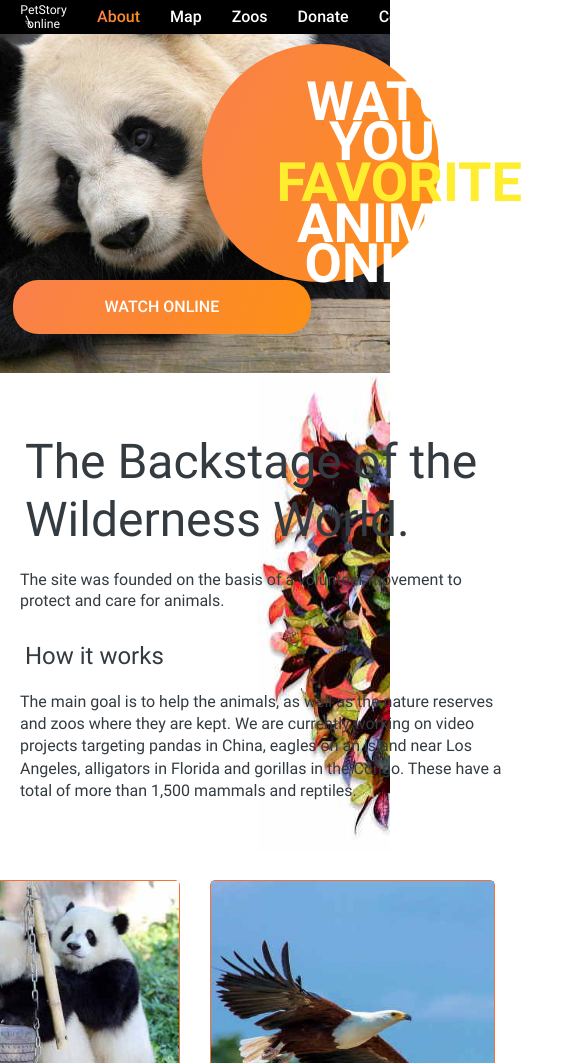
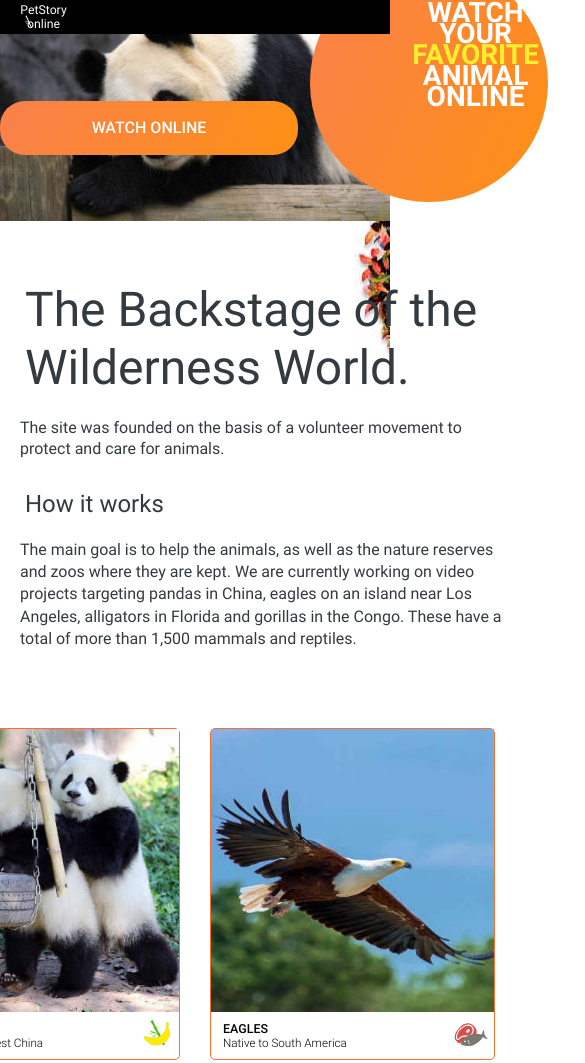
Before and after one commit to Olmeor/online-zoo, a website built with webpack: page online-zoo/src/pages/main/index.html in a window 390 px wide. Shown: the top 1063 px of the page, 585 px wide, since content can reach past the window. Built offline with nearby package versions, Linux system fonts and the light colour scheme.

Commit message:
fix: fix layout before 320 adaptive

```diff
--- a/online-zoo/src/pages/donate/donate_header.css
+++ b/online-zoo/src/pages/donate/donate_header.css
@@ -83,6 +83,20 @@ header {
   background-clip: text;
 }
 
+.header__burger_open {
+  display: none;
+  background: url('../../assets/icons/burger_menu_open.svg') no-repeat center;
+  width: 18px;
+  height: 10px;
+  cursor: pointer;
+  padding: 10px;
+}
+
+.header__burger_open:hover {
+  background: url('../../assets/icons/burger_menu_open_hover.svg') no-repeat center;
+  transition: all 0.4s ease;
+}
+
 @media screen and (max-width: 1280px) {
 
   header {
@@ -142,3 +156,15 @@ header {
     margin-left: 0;
   }
 }
+
+@media screen and (max-width: 640px) {
+
+  .header__nav,
+  .header__designed {
+    display: none;
+  }
+
+  .header__burger_open {
+    display: block;
+  }
+}
--- a/online-zoo/src/pages/main/index.html
+++ b/online-zoo/src/pages/main/index.html
@@ -40,13 +40,14 @@
         <a href="https://www.figma.com/file/jfEFwkXVj1WRq7sUHDr8os/PetStory-online">
           <div class="header__designed">Designed by ©</div>
         </a>
+        <div class="header__burger_open"></div>
       </div>
     </header>
 
     <main>
       <div class="watch">
         <div class="watch__wrapper">
-          <div class="watch__ellipse"></div>
+          <!-- <div class="watch__ellipse"></div> -->
           <div class="watch__inner">
             <div class="watch__text">
               Watch<br />your<br /><span>favorite</span><br />animal<br />online
--- a/online-zoo/src/pages/main/main_backstage.css
+++ b/online-zoo/src/pages/main/main_backstage.css
@@ -115,5 +115,24 @@
     margin-bottom: 20px;
   }
 
+}
+
+@media screen and (max-width: 639px) {
+
+  .backstage {
+    background-image: url('../../assets/images/flower_foto3.jpg');
+    background-position: right -20%;
+    padding-top: 70px;
+    padding-bottom: 77px;
+  }
+
+
+
+
+
+
+
+
+
 
 }
--- a/online-zoo/src/pages/main/main_header.css
+++ b/online-zoo/src/pages/main/main_header.css
@@ -86,6 +86,20 @@ header {
   /* text-fill-color: transparent; */
 }
 
+.header__burger_open {
+  display: none;
+  background: url('../../assets/icons/burger_menu_open.svg') no-repeat center;
+  width: 18px;
+  height: 10px;
+  cursor: pointer;
+  padding: 10px;
+}
+
+.header__burger_open:hover {
+  background: url('../../assets/icons/burger_menu_open_hover.svg') no-repeat center;
+  transition: all 0.4s ease;
+}
+
 @media screen and (max-width: 1280px) {
 
   header {
@@ -146,3 +160,19 @@ header {
     margin-left: 0;
   }
 }
+
+@media screen and (max-width: 640px) {
+
+  .header__wrapper {
+    padding: 0 20px;
+  }
+
+  .header__nav,
+  .header__designed {
+    display: none;
+  }
+
+  .header__burger_open {
+    display: block;
+  }
+}
--- a/online-zoo/src/pages/main/main_watch.css
+++ b/online-zoo/src/pages/main/main_watch.css
@@ -6,7 +6,7 @@
   padding-top: 80px;
 }
 
-.watch__ellipse {
+/* .watch__ellipse {
   position: relative;
   width: 465px;
   height: 465px;
@@ -14,12 +14,24 @@
   top: 12px;
   border-radius: 50%;
   background: linear-gradient(113.96deg, #F9804B 1.49%, #FE9013 101.44%);
-}
+} */
 
 .watch__inner {
   position: relative;
-  left: calc(50% - 500.31px/2 + 330.15px);
-  top: -380px;
+  width: 1160px;
+  margin: 0 auto;
+}
+
+.watch__inner::before {
+  content: "";
+  position: absolute;
+  width: 465px;
+  height: 465px;
+  left: calc(50% - 465px/2 + 239.5px);
+  border-radius: 50%;
+  background: linear-gradient(113.96deg, #F9804B 1.49%, #FE9013 101.44%);
+  top: 12px;
+  left: 50.4%;
 }
 
 .watch__text {
@@ -31,6 +43,9 @@
   text-transform: uppercase;
   color: #FFFFFF;
   user-select: none;
+  position: relative;
+  top: 85px;
+  left: 56.9%;
 }
 
 .watch__text span {
@@ -38,7 +53,7 @@
 }
 
 .watch__button {
-  margin: 60px 0 0 102px;
+  /* margin: 60px 0 0 102px; */
   width: 298px;
   height: 54px;
   background-color: #F9804B;
@@ -52,6 +67,9 @@
   justify-content: center;
 	align-items: center;
   transition: all 0.4s ease;
+  position: relative;
+  top: 146px;
+  left: 65.8%;
 }
 
 .watch__button:hover {
@@ -72,55 +90,111 @@
     height: 584px;
   }
 
-  .watch__ellipse {
+  /* .watch__ellipse {
     width: 367px;
     height: 367px;
     left: calc(50% - 367px/2 + 139.5px);
     top: -11px;
+  } */
+
+  .watch__inner {
+    width: 940px;
   }
 
-  .watch__inner {
-    left: calc(50% - 400.25px/2 + 164px);
-    top: -326px;
+  .watch__inner::before {
+    width: 367px;
+    height: 367px;
+    top: -11px;
+    left: 45.4%;
   }
 
   .watch__text {
     font-size: 5.3125rem;
+    top: 42px;
+    left: 46.2%;
   }
 
   .watch__button {
-    margin: 42px 0 0 102px;
+    /* margin: 42px 0 0 102px; */
+    top: 84px;
+    left: 56.8%;
   }
 }
 
 @media screen and (max-width: 999px) {
 
   .watch {
-    height: 369px;
-    margin-top: -30px;
-    padding-top: 30px;
+    height: 373px;
+    margin-top: -34px;
+    padding-top: 34px;
   }
 
-  .watch__ellipse {
+  /* .watch__ellipse {
     width: 237.6px;
     height: 237.6px;
     left: 51.7%;
     top: 10px;
+  } */
+
+  .watch__inner {
+    width: 600px;
   }
 
-  .watch__inner {
-    left: 38.3%;
-    top: -190px;
+  .watch__inner::before {
+    width: 237.6px;
+    height: 237.6px;
+    top: 10px;
+    left: 51.7%;
   }
 
   .watch__text {
     font-size: 3.393rem;
+    top: 48px;
+    left: 37.6%;
   }
 
   .watch__button {
-    margin: 0;
-    position: relative;
-    top: -5px;
-    right: 35%;
+    /* margin: 0;
+    position: relative; */
+    top: 42px;
+    left: 0;
   }
 }
+
+@media screen and (max-width: 639px) {
+
+  .watch {
+    height: 187px;
+    margin-top: 0;
+    padding-top: 0;
+  }
+
+  .watch__ellipse {
+    width: 119px;
+    height: 119px;
+    left: 51.7%;
+    top: 20px;
+  }
+
+  .watch__inner {
+    left: 0;
+    top: -80px;
+  }
+
+  .watch__text {
+    font-size: 1.75rem;
+  }
+
+
+
+
+
+
+
+
+
+
+
+
+
+}
```
Also changed, not shown: online-zoo/src/pages/donate/donate.html (+1 -0 lines), online-zoo/src/assets/icons/burger_menu_open_hover.svg (added), online-zoo/src/assets/images/flower_foto3.jpg (added), online-zoo/src/assets/styles/normalize.css (line endings or trailing spaces).
